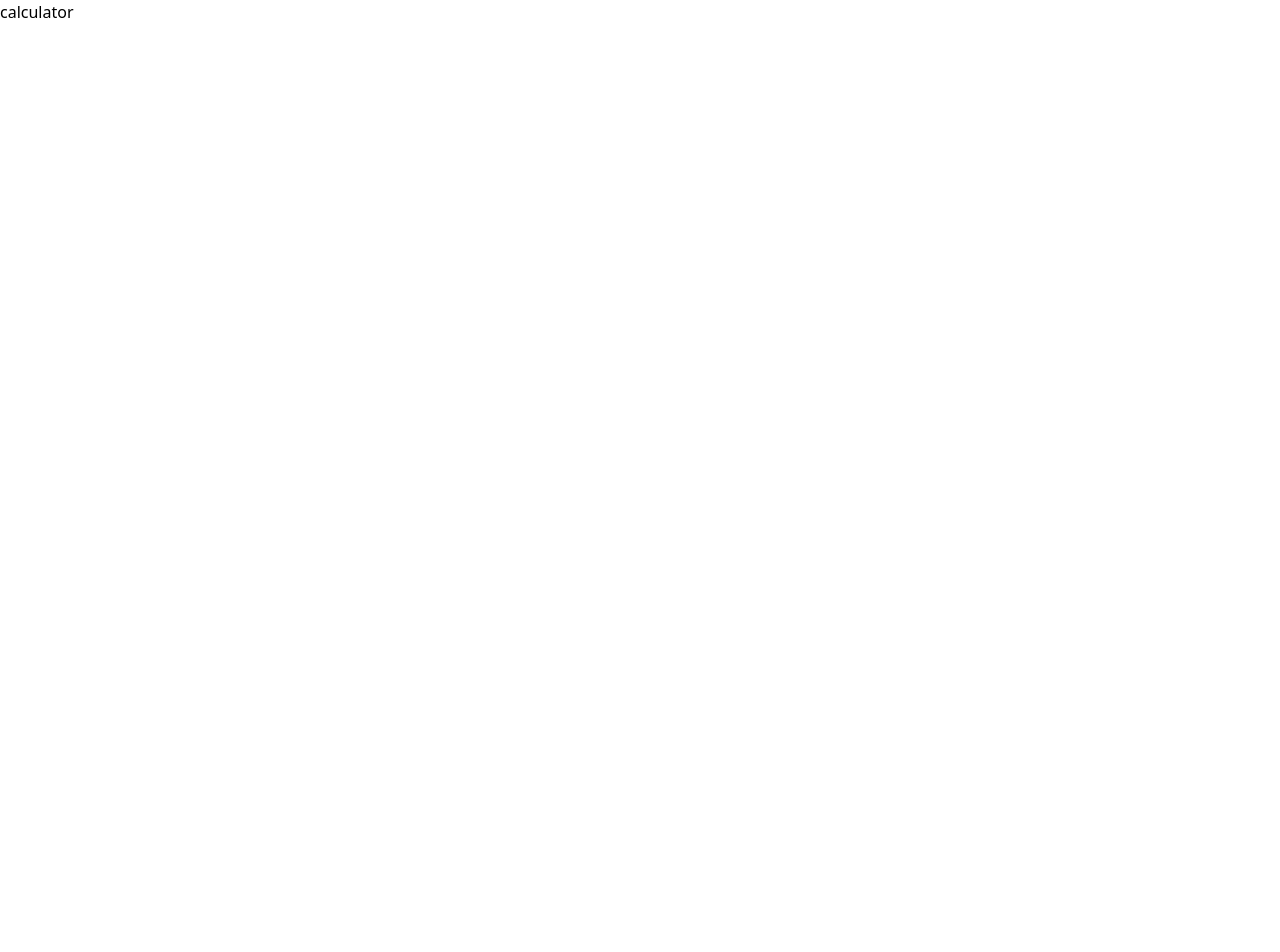
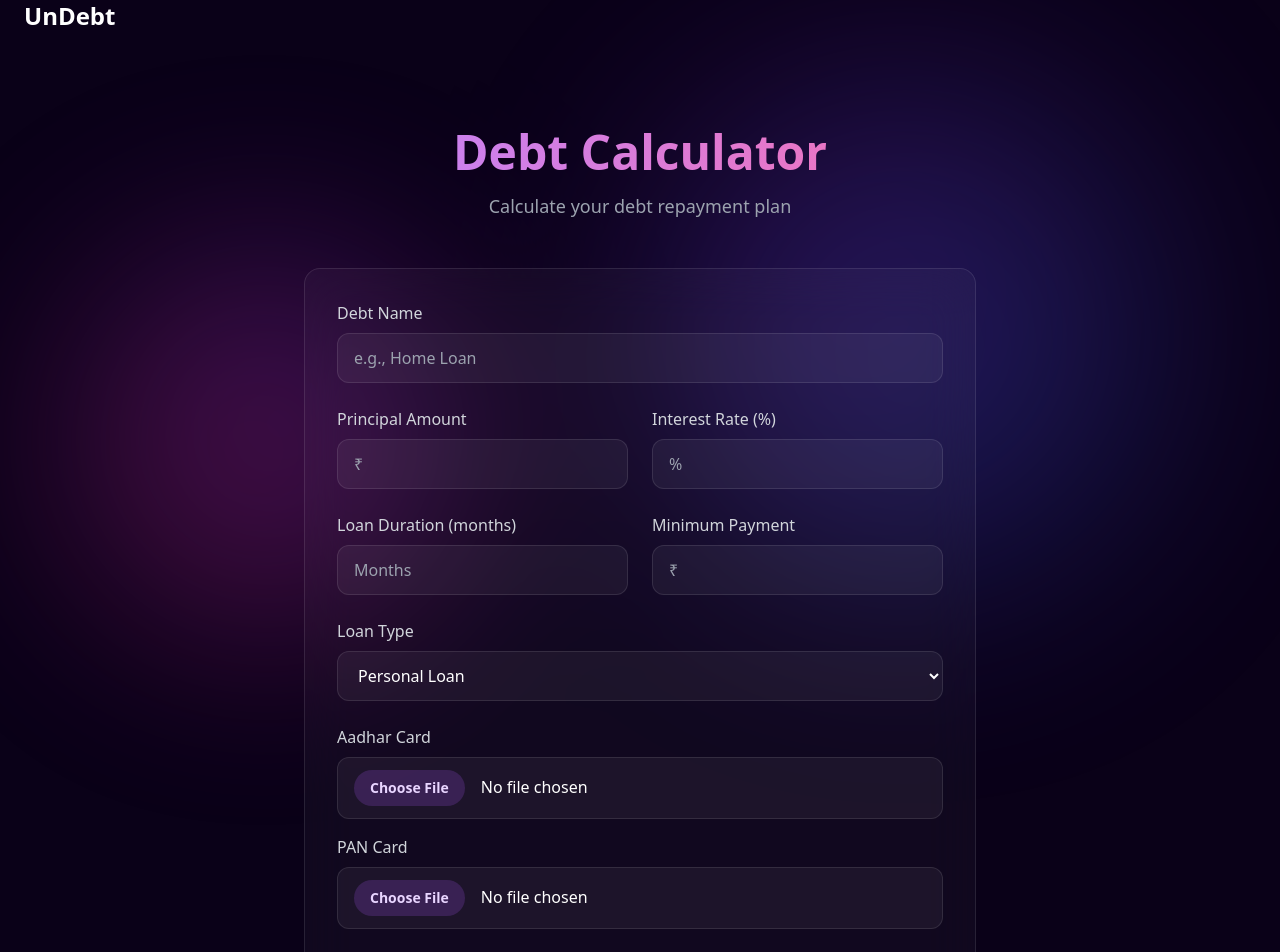
Before and after one commit to KarthickBalamurugan/UnDebt, a Next.js app: page /calculator in a window 1280 px wide. Shown: the top 952 px of the page. Before the commit the page ends 800 px from the top, so only its background shows below. Built offline with nearby package versions, Linux system fonts and the light colour scheme; no server answers.

Commit message:
Commited da

```diff
--- a/Components/Calculator.js
+++ b/Components/Calculator.js
@@ -2,7 +2,7 @@ import React from 'react'
 
 const Calculator = () => {
   return (
-    <div>calculator</div>
+    <div></div>
   )
 }
 
--- a/app/api/dbtest/route.js
+++ b/app/api/dbtest/route.js
@@ -1,7 +1,36 @@
-import connectDB from '@/lib/mongodb';
 import mongoose from 'mongoose';
 import { getServerSession } from 'next-auth';
 import { authOptions } from '../auth/[...nextauth]/route';
+import { NextResponse } from 'next/server';
+
+const uri = process.env.MONGODB_URI;
+
+if (!uri) {
+  throw new Error('Please add your MongoDB URI to .env.local');
+}
+
+// Configure mongoose options
+mongoose.set('strictQuery', false);
+
+const connectDB = async () => {
+  try {
+    if (mongoose.connection.readyState === 1) {
+      return mongoose.connection;
+    }
+
+    const opts = {
+      useNewUrlParser: true,
+      useUnifiedTopology: true,
+      serverSelectionTimeoutMS: 5000, // Timeout after 5s instead of 30s
+      socketTimeoutMS: 45000, // Close sockets after 45s
+    };
+
+    return await mongoose.connect(uri, opts);
+  } catch (error) {
+    console.error('MongoDB connection error:', error);
+    throw error;
+  }
+};
 
 // Updated schema to include userId and text input
 const TestSchema = new mongoose.Schema({
@@ -53,16 +82,21 @@ export async function POST(request) {
 
 export async function GET() {
   try {
-    const session = await getServerSession(authOptions);
-    if (!session) {
-      return Response.json({ error: 'Unauthorized' }, { status: 401 });
-    }
+    await connectDB();
 
-    await connectDB();
-    // Find only the current user's data
-    const test = await Test.findOne({ userId: session.user.id });
-    return Response.json({ success: true, data: test });
+    // Simple ping to test connection
+    const adminDb = mongoose.connection.db.admin();
+    await adminDb.ping();
+
+    return NextResponse.json({ status: 'Connected successfully to MongoDB' });
   } catch (error) {
-    return Response.json({ error: error.message }, { status: 500 });
+    console.error('Database connection error:', error);
+    return NextResponse.json(
+      {
+        error: 'Failed to connect to database',
+        details: error.message
+      },
+      { status: 500 }
+    );
   }
 }
--- a/app/calculator/page.js
+++ b/app/calculator/page.js
@@ -1,10 +1,222 @@
-import React from 'react'
-import Calculator from '@/Components/calculator'
+'use client';
+import { useState, useRef, useEffect } from 'react';
+import gsap from 'gsap';
+import Navbar from '@/Components/Navbar';
+import Image from 'next/image';
 
-const page = () => {
+export default function CalculatorPage() {
+  const [formData, setFormData] = useState({
+    debtName: '',
+    principalAmount: '',
+    interestRate: '',
+    loanDuration: '',
+    minimumPayment: '',
+    loanType: 'personal',
+    aadharCard: null,
+    panCard: null
+  });
+
+  const titleRef = useRef(null);
+  const formRef = useRef(null);
+  const orbRef = useRef(null);
+
+  useEffect(() => {
+    // Animations
+    const tl = gsap.timeline({ defaults: { ease: 'expo.out' } });
+
+    tl.fromTo(titleRef.current,
+      { y: 50, opacity: 0 },
+      { y: 0, opacity: 1, duration: 1.2 }
+    )
+    .fromTo(formRef.current,
+      { y: 50, opacity: 0 },
+      { y: 0, opacity: 1, duration: 1 },
+      '-=0.8'
+    );
+
+    // Background orb animation
+    gsap.to(orbRef.current, {
+      y: 30,
+      x: 20,
+      duration: 3,
+      repeat: -1,
+      yoyo: true,
+      ease: "power1.inOut"
+    });
+  }, []);
+
+  const handleInputChange = (e) => {
+    const { name, value } = e.target;
+    setFormData(prev => ({
+      ...prev,
+      [name]: value
+    }));
+  };
+
+  const handleFileChange = (e) => {
+    const { name, files } = e.target;
+    setFormData(prev => ({
+      ...prev,
+      [name]: files[0]
+    }));
+  };
+
+  const handleSubmit = (e) => {
+    e.preventDefault();
+    // Handle form submission here
+    console.log(formData);
+  };
+
   return (
-    <Calculator/>
-  )
+    <div className="min-h-screen bg-[#0A0118] overflow-hidden">
+      <Navbar />
+
+      {/* Background Elements */}
+      <div className="fixed inset-0 opacity-30">
+        <div ref={orbRef} className="absolute top-20 right-[10%] w-[300px] md:w-[500px] h-[300px] md:h-[500px] rounded-full bg-gradient-to-br from-purple-600 to-blue-600 blur-[80px] md:blur-[120px]" />
+        <div className="absolute bottom-40 left-[5%] w-[250px] md:w-[400px] h-[250px] md:h-[400px] rounded-full bg-gradient-to-tr from-pink-600 to-purple-600 blur-[60px] md:blur-[100px]" />
+      </div>
+
+      <main className="container mx-auto px-4 pt-32 pb-16 relative">
+        <div className="max-w-2xl mx-auto">
+          {/* Title Section */}
+          <div ref={titleRef} className="text-center mb-12">
+            <h1 className="text-4xl md:text-5xl font-bold text-white mb-4">
+              <span className="block text-transparent bg-clip-text bg-gradient-to-r from-purple-400 to-pink-400">
+                Debt Calculator
+              </span>
+            </h1>
+            <p className="text-gray-400 text-lg">
+              Calculate your debt repayment plan
+            </p>
+          </div>
+
+          {/* Calculator Form */}
+          <form
+            ref={formRef}
+            onSubmit={handleSubmit}
+            className="bg-white/[0.03] backdrop-blur-xl rounded-2xl p-8 border border-white/10"
+          >
+            <div className="space-y-6">
+              {/* Debt Name */}
+              <div>
+                <label className="block text-gray-300 mb-2">Debt Name</label>
+                <input
+                  type="text"
+                  name="debtName"
+                  value={formData.debtName}
+                  onChange={handleInputChange}
+                  className="w-full px-4 py-3 rounded-xl bg-white/[0.05] border border-white/10 text-white focus:border-purple-500/50 focus:outline-none focus:ring-1 focus:ring-purple-500/30"
+                  placeholder="e.g., Home Loan"
+                />
+              </div>
+
+              {/* Principal Amount & Interest Rate */}
+              <div className="grid grid-cols-1 md:grid-cols-2 gap-6">
+                <div>
+                  <label className="block text-gray-300 mb-2">Principal Amount</label>
+                  <input
+                    type="number"
+                    name="principalAmount"
+                    value={formData.principalAmount}
+                    onChange={handleInputChange}
+                    className="w-full px-4 py-3 rounded-xl bg-white/[0.05] border border-white/10 text-white focus:border-purple-500/50 focus:outline-none focus:ring-1 focus:ring-purple-500/30"
+                    placeholder="₹"
+                  />
+                </div>
+                <div>
+                  <label className="block text-gray-300 mb-2">Interest Rate (%)</label>
+                  <input
+                    type="number"
+                    name="interestRate"
+                    value={formData.interestRate}
+                    onChange={handleInputChange}
+                    className="w-full px-4 py-3 rounded-xl bg-white/[0.05] border border-white/10 text-white focus:border-purple-500/50 focus:outline-none focus:ring-1 focus:ring-purple-500/30"
+                    placeholder="%"
+                    step="0.01"
+                  />
+                </div>
+              </div>
+
+              {/* Loan Duration & Minimum Payment */}
+              <div className="grid grid-cols-1 md:grid-cols-2 gap-6">
+                <div>
+                  <label className="block text-gray-300 mb-2">Loan Duration (months)</label>
+                  <input
+                    type="number"
+                    name="loanDuration"
+                    value={formData.loanDuration}
+                    onChange={handleInputChange}
+                    className="w-full px-4 py-3 rounded-xl bg-white/[0.05] border border-white/10 text-white focus:border-purple-500/50 focus:outline-none focus:ring-1 focus:ring-purple-500/30"
+                    placeholder="Months"
+                  />
+                </div>
+                <div>
+                  <label className="block text-gray-300 mb-2">Minimum Payment</label>
+                  <input
+                    type="number"
+                    name="minimumPayment"
+                    value={formData.minimumPayment}
+                    onChange={handleInputChange}
+                    className="w-full px-4 py-3 rounded-xl bg-white/[0.05] border border-white/10 text-white focus:border-purple-500/50 focus:outline-none focus:ring-1 focus:ring-purple-500/30"
+                    placeholder="₹"
+                  />
+                </div>
+              </div>
+
+              {/* Loan Type */}
+              <div>
+                <label className="block text-gray-300 mb-2">Loan Type</label>
+                <select
+                  name="loanType"
+                  value={formData.loanType}
+                  onChange={handleInputChange}
+                  className="w-full px-4 py-3 rounded-xl bg-white/[0.05] border border-white/10 text-white focus:border-purple-500/50 focus:outline-none focus:ring-1 focus:ring-purple-500/30"
+                >
+                  <option value="personal">Personal Loan</option>
+                  <option value="home">Home Loan</option>
+                  <option value="car">Car Loan</option>
+                  <option value="education">Education Loan</option>
+                  <option value="credit-card">Credit Card</option>
+                  <option value="other">Other</option>
+                </select>
+              </div>
+
+              {/* Document Upload */}
+              <div className="space-y-4">
+                <div>
+                  <label className="block text-gray-300 mb-2">Aadhar Card</label>
+                  <input
+                    type="file"
+                    name="aadharCard"
+                    onChange={handleFileChange}
+                    accept="image/*,.pdf"
+                    className="w-full px-4 py-3 rounded-xl bg-white/[0.05] border border-white/10 text-white focus:border-purple-500/50 focus:outline-none focus:ring-1 focus:ring-purple-500/30 file:mr-4 file:py-2 file:px-4 file:rounded-full file:border-0 file:text-sm file:font-semibold file:bg-purple-500/20 file:text-purple-200 hover:file:bg-purple-500/30"
+                  />
+                </div>
+                <div>
+                  <label className="block text-gray-300 mb-2">PAN Card</label>
+                  <input
+                    type="file"
+                    name="panCard"
+                    onChange={handleFileChange}
+                    accept="image/*,.pdf"
+                    className="w-full px-4 py-3 rounded-xl bg-white/[0.05] border border-white/10 text-white focus:border-purple-500/50 focus:outline-none focus:ring-1 focus:ring-purple-500/30 file:mr-4 file:py-2 file:px-4 file:rounded-full file:border-0 file:text-sm file:font-semibold file:bg-purple-500/20 file:text-purple-200 hover:file:bg-purple-500/30"
+                  />
+                </div>
+              </div>
+
+              {/* Submit Button */}
+              <button
+                type="submit"
+                className="w-full px-8 py-4 bg-gradient-to-r from-purple-600 to-pink-600 text-white rounded-xl font-semibold hover:from-purple-500 hover:to-pink-500 transition-all duration-300 transform hover:scale-[1.01] focus:outline-none focus:ring-2 focus:ring-purple-500/50"
+              >
+                Calculate Repayment Plan
+              </button>
+            </div>
+          </form>
+        </div>
+      </main>
+    </div>
+  );
 }
-
-export default page
```
